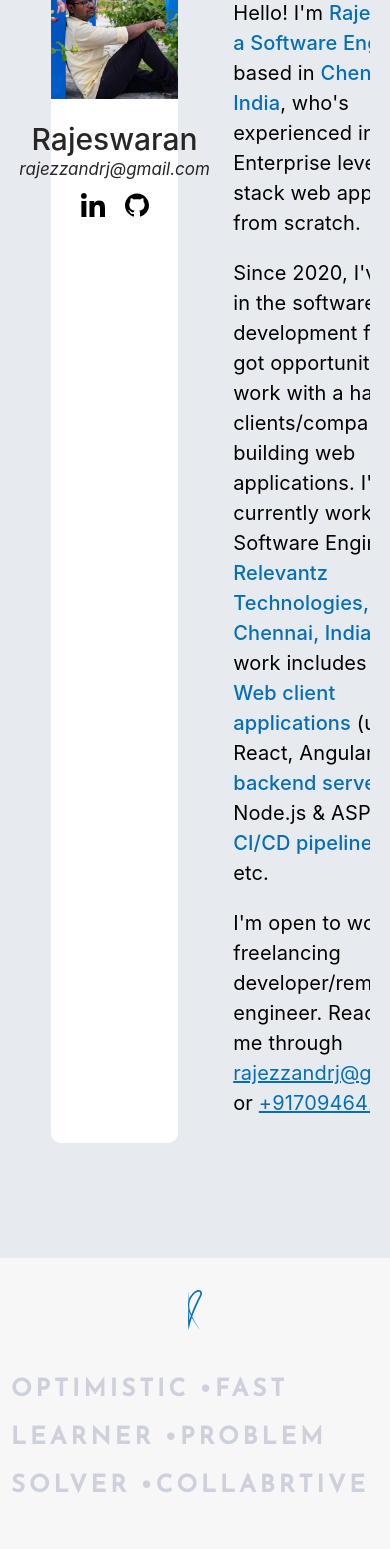
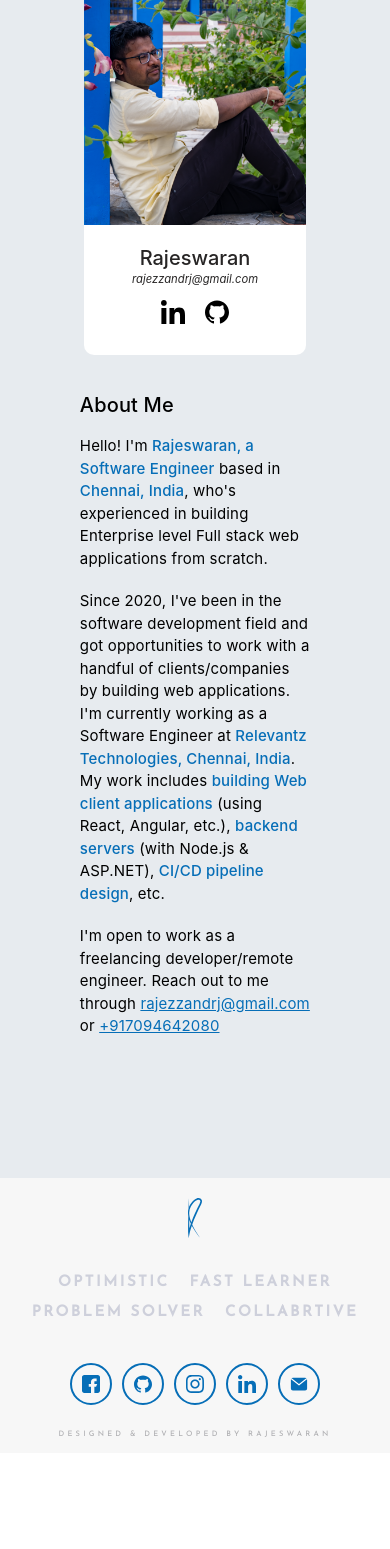
Before and after one commit to rajezz/my-portfolio, a React (Create React App) app: page /contact in a window 390 px wide. Shown: the part 260-1809 px from the top of the page. After the commit the page ends 1713 px from the top, so only its background shows below. Built offline with nearby package versions, Linux system fonts and the light colour scheme; a web font is replaced by a local one.

Commit message:
Implement Mobile view responsiveness

```diff
--- a/src/App.css
+++ /dev/null
@@ -1,38 +0,0 @@
-.App {
-  text-align: center;
-}
-
-.App-logo {
-  height: 40vmin;
-  pointer-events: none;
-}
-
-@media (prefers-reduced-motion: no-preference) {
-  .App-logo {
-    animation: App-logo-spin infinite 20s linear;
-  }
-}
-
-.App-header {
-  background-color: #282c34;
-  min-height: 100vh;
-  display: flex;
-  flex-direction: column;
-  align-items: center;
-  justify-content: center;
-  font-size: calc(10px + 2vmin);
-  color: white;
-}
-
-.App-link {
-  color: #61dafb;
-}
-
-@keyframes App-logo-spin {
-  from {
-    transform: rotate(0deg);
-  }
-  to {
-    transform: rotate(360deg);
-  }
-}
--- a/src/App.tsx
+++ b/src/App.tsx
@@ -1,4 +1,3 @@
-import "./App.css";
 import * as React from "react";
 
 import { HomePage } from "./components/pages/Home";
@@ -10,6 +9,10 @@ import { Layout } from "./components/Layout/index";
 
 export function App() {
 	return (
+		<React.Fragment>
+			<div className="warning-screen">
+				Warning: Unsupported display size. Try desktop mode.
+			</div>
 			<Router>
 				<Layout>
 					<Routes>
@@ -19,5 +22,6 @@ export function App() {
 					</Routes>
 				</Layout>
 			</Router>
+		</React.Fragment>
 	);
 }
--- a/src/components/Footer/styles.css
+++ b/src/components/Footer/styles.css
@@ -10,7 +10,7 @@
 	justify-content: center;
 	align-items: center;
 	margin-top: 0px;
-    padding-top: 2rem;
+	padding-top: 2rem;
 	padding-bottom: 1.5rem;
 }
 
@@ -32,13 +32,11 @@
 	height: 245px;
 }
 
-.column-header {
-	font-size: 23px;
-	font-weight: 600;
-	margin-bottom: 15px;
-}
-
 .summary {
+	display: flex;
+	flex-direction: row;
+	flex-wrap: wrap;
+    justify-content: center;
 	font-size: 1.5rem;
 	line-height: 3rem;
 	font-weight: 700;
@@ -53,18 +51,19 @@
 }
 .summary .skill {
 	transition: all 0.2s ease-in-out;
+	margin: 0px 1rem;
 }
-.summary .skill::after {
+/* .summary .skill::after {
 	margin-left: 10px;
 	content: "\2022";
 	color: inherit;
-}
+} */
 
-.summary .skill:last-child::after {
+/* .summary .skill:last-child::after {
 	margin-left: 10px;
 	content: "";
 	color: inherit;
-}
+} */
 .copyrights {
 	font-size: 0.75rem;
 	font-weight: 500;
@@ -114,3 +113,14 @@ a.icon-link {
 .icon-path {
 	transition: all 0.2s ease;
 }
+
+@media screen and (max-width: 480px) {
+	a.icon-link {
+		margin: 25px 5px;
+		padding: 10px;
+	}
+	a.icon-link svg {
+		height: 18px;
+		width: 18px;
+	}
+}
--- a/src/components/Header/styles.css
+++ b/src/components/Header/styles.css
@@ -36,6 +36,7 @@
 	text-decoration: none;
 	color: var(--black-400);
 	padding: 4px;
+	font-size: 14px;
 }
 
 .nav-list a:hover:before,
--- a/src/components/Section/styles.css
+++ b/src/components/Section/styles.css
@@ -3,8 +3,8 @@
 	background-color: white;
 	padding: 100px 20px;
 	margin: 0;
-        box-sizing: border-box;
-    /* box-shadow: #0505051a 0px 0px 20px 0px; */
+	box-sizing: border-box;
+	/* box-shadow: #0505051a 0px 0px 20px 0px; */
 }
 
 .container {
@@ -17,8 +17,15 @@
 .section.flex-panel .container {
 	display: flex;
 	flex-direction: row;
+	align-items: flex-start;
 }
 
+@media (max-width: 600px) {
+	.section.flex-panel .container {
+		flex-direction: column;
+		align-items: center;
+	}
+}
 @media (min-width: 767px) {
 	.container {
 		width: calc(100% - 64px);
--- a/src/components/SkillChip/styles.css
+++ b/src/components/SkillChip/styles.css
@@ -10,6 +10,6 @@
 	border-radius: 5px;
 	background-color: var(--theme-orange-500);
 	color: white;
-	font-size: 14px;
+	font-size: 1rem;
 	font-weight: 500;
 }
--- a/src/components/pages/Contact/styles.css
+++ b/src/components/pages/Contact/styles.css
@@ -6,8 +6,6 @@
 .flex-panel {
 	display: flex;
 	flex-direction: row;
-
-
 }
 
 .profile-card {
@@ -15,6 +13,12 @@
 	margin: 15px;
 	background-color: white;
 	border-radius: 10px;
+}
+
+@media (max-width: 600px) {
+	.profile-card {
+		width: 70%;
+	}
 }
 
 .picture-panel img {
@@ -32,7 +36,7 @@
 }
 
 .info-panel .name {
-	font-size: 30px;
+	font-size: 2rem;
 	font-weight: 500;
 	margin-bottom: 2px;
 	font-family: var(--font-family-for-description);
@@ -42,7 +46,7 @@
 	font-family: var(--font-family-for-description);
 	text-decoration: none;
 	color: var(--black-300);
-	font-size: 17px;
+	font-size: 1.125rem;
 	margin-bottom: 4px;
 	font-style: italic;
 }
@@ -67,7 +71,7 @@
     font-family: var(--font-family-for-description);
     padding: 20px;
 	margin: 0px 20px;
-	font-size: 20px;
+	font-size: 1.5rem;
     letter-spacing: .15px;
     line-height: 1.5;
 }
--- a/src/components/pages/Home/styles.css
+++ b/src/components/pages/Home/styles.css
@@ -1,19 +1,19 @@
 .reveal-panel {
-	margin-top: 328px;
+	margin-top: 100vh;
 	width: 100%;
 	height: 2px;
 }
 
-@media (min-width: 1200px) {
+@media screen and (max-height: 450px) {
 	.reveal-panel {
-		margin-top: 608px;
+		margin-top: 450px;
 	}
 }
 
 .home-description {
 	font-size: 1.25rem;
 	text-indent: 50px;
-	line-height: 35px;
+	line-height: 2rem;
 	text-align: justify;
 	font-family: var(--font-family-for-description);
 	color: var(--black-300);
@@ -32,7 +32,7 @@
 	text-transform: uppercase;
 	letter-spacing: 2px;
 	font-weight: 500;
-	font-size: 20px;
+	font-size: 1.5rem;
 	line-height: 27px;
 	transition: color 0.3s ease;
 }
--- a/src/index.css
+++ b/src/index.css
@@ -14,6 +14,7 @@
 	--theme-font: "Josefin Sans", sans-serif;
 	--font-family-for-description: -apple-system, BlinkMacSystemFont, "Segoe UI", "Noto Sans",
 		Helvetica, Arial, sans-serif, "Apple Color Emoji", "Segoe UI Emoji";
+	font-size: 10px;
 }
 
 body {
@@ -21,7 +22,6 @@ body {
 	font-family: var(--theme-font);
 	-webkit-font-smoothing: antialiased;
 	-moz-osx-font-smoothing: grayscale;
-	font-size: 14px;
 }
 
 code {
@@ -43,8 +43,27 @@ italic {
 }
 
 .page {
+	display: none;
 	width: 100%;
 	min-height: 600px;
+}
+
+.warning-screen {
+	position: fixed;
+	top: 0px;
+	left: 0px;
+	background-color: #ffd7d7;
+    color: red;
+	z-index: 2000;
+	height: 100vh;
+	width: 100vw;
+	max-width: 100%;
+	font-size: 20px;
+	font-weight: 500;
+	padding: 20px;
+	display: flex;
+	justify-content: center;
+    align-items: center;
 }
 
 /* General utility classess */
@@ -57,8 +76,29 @@ italic {
 }
 
 a {
-    color: #066eb7;
+	color: #066eb7;
 }
 a:hover {
-    color: #014e86;
+	color: #014e86;
 }
+
+@media screen and (min-width: 768px) {
+	:root {
+		font-size: 14px;
+	}
+}
+
+@media screen and (min-width: 540px) and (max-width: 768px) {
+	:root {
+		font-size: 12px;
+	}
+}
+
+@media screen and (min-width: 375px) {
+	.warning-screen {
+		display: none;
+	}
+	.page {
+		display: block;
+	}
+}
```
Also changed, not shown: src/components/Hero/styles.css (+22 -3 lines). Lines whose indentation alone changed are shown as unchanged.
